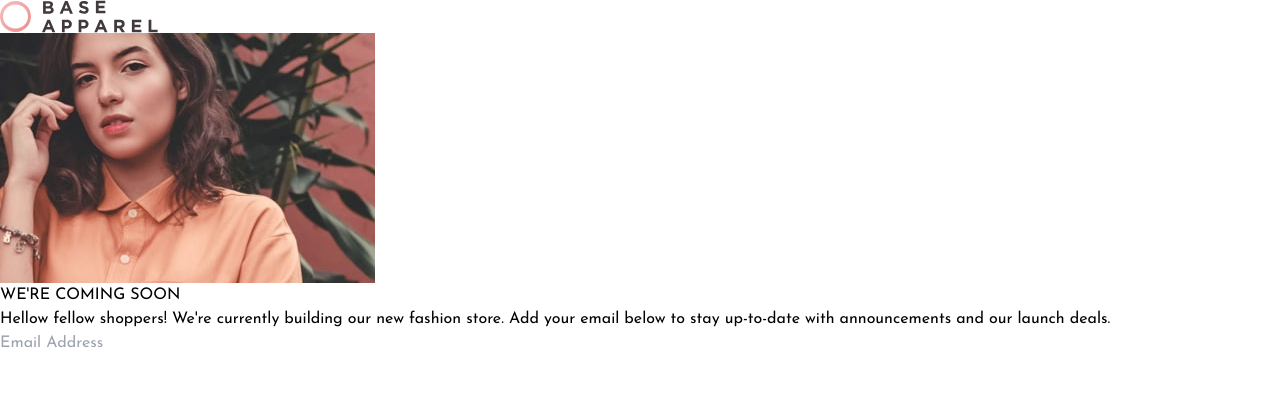
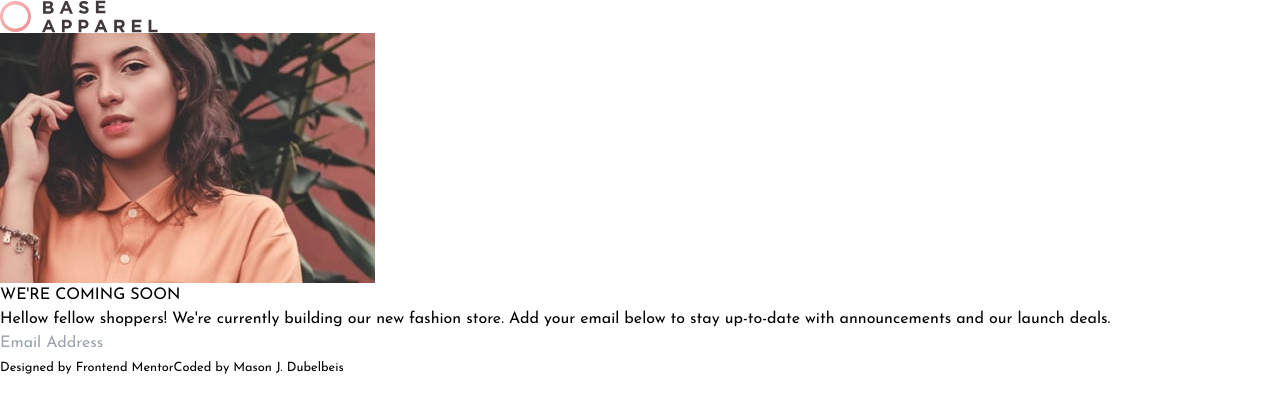
Before and after one commit to mdubelbeis/base-apparel, a React (Create React App) app: page / in a window 1280 px wide. Shown: the top 412 px of the page. Built offline with nearby package versions, Linux system fonts and the light colour scheme.

Commit message:
added footer

```diff
--- a/src/components/App.js
+++ b/src/components/App.js
@@ -10,6 +10,7 @@ function App() {
       <header>
         <img src={Logo} alt="" />
       </header>
+
       <main>
         <div>
           <img src={imgSmall} alt="" />
@@ -21,6 +22,10 @@ function App() {
           <Input />
         </section>
       </main>
+      <footer>
+        <small>Designed by Frontend Mentor</small>
+        <small>Coded by Mason J. Dubelbeis</small>
+      </footer>
     </div>
   );
 }
```
